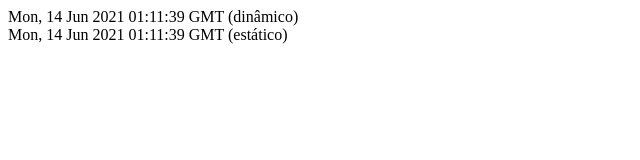
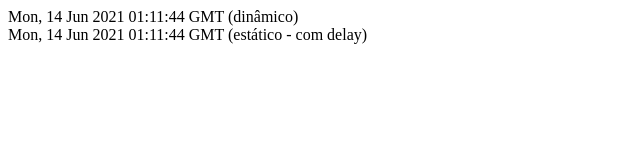
Before and after one commit to thomasnascimento/first-site, a Next.js app: page /tempo in a window 1280 px wide. Shown: the top 160 px of the page, without its empty margins (0-640 px from the left). Built offline with nearby package versions, Linux system fonts and the light colour scheme.

Commit message:
adicionando delay

```diff
--- a/pages/tempo.js
+++ b/pages/tempo.js
@@ -6,13 +6,16 @@
     return (
         <div>
             <div>{dynamicDateString} (dinâmico)</div>
-            <div>{props.staticDateString} (estático)</div>
+            <div>{props.staticDateString} (estático - com delay)</div>
         </div>
     )
 }
 
-export function getStaticProps() {
-    console.log('> Passando pelo getStaticProps();')
+export async function getStaticProps() {
+    console.log('> Passando pelo getStaticProps()');
+    console.log('> Adicionando delay de 5 segundos');
+
+    await delay(5000);
     const staticDate = new Date();
     const staticDateString = staticDate.toGMTString();
 
@@ -23,4 +26,6 @@
     }
 }
 
+const delay = ms => new Promise(resolve => setTimeout(resolve, ms));
+
 export default Tempo;
```
